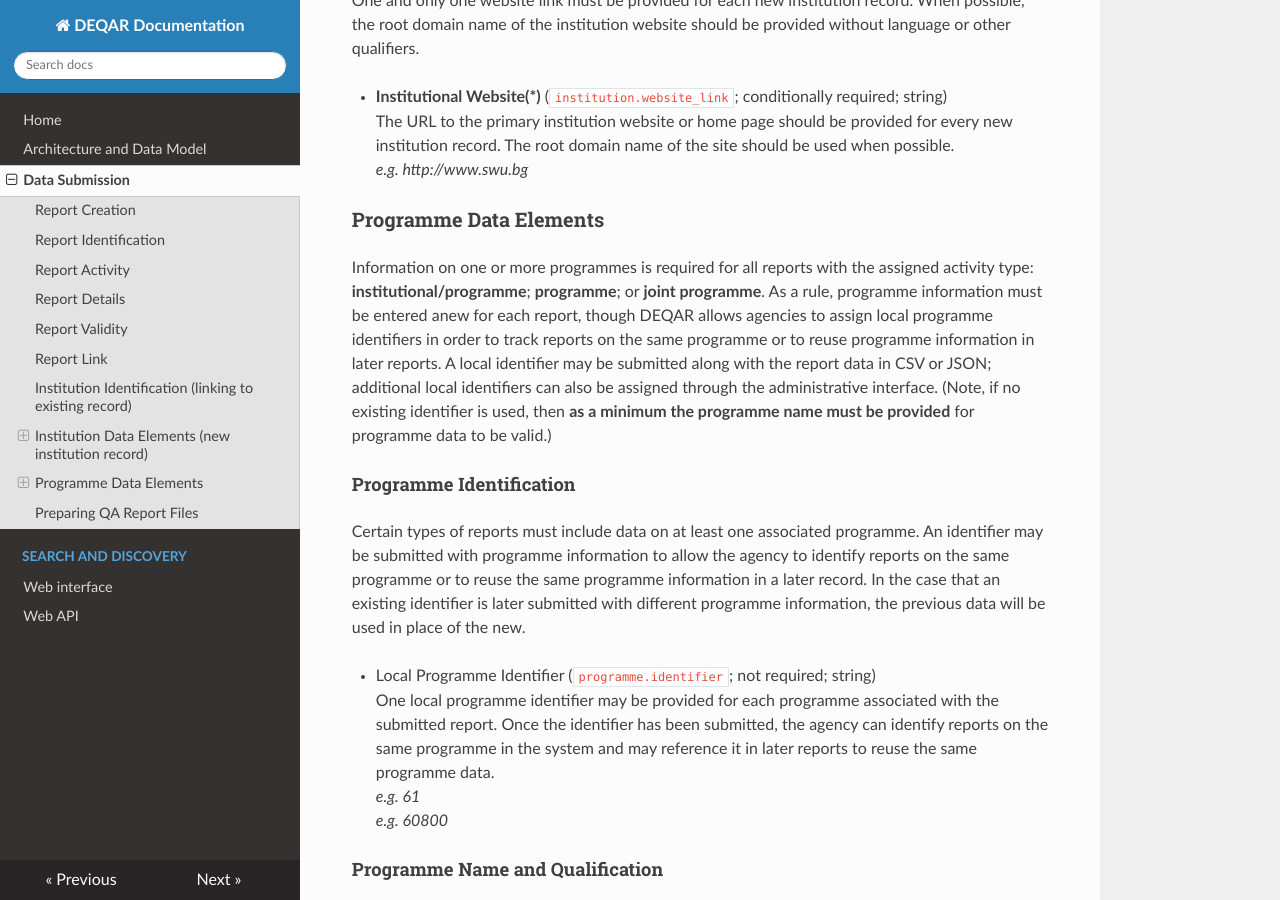
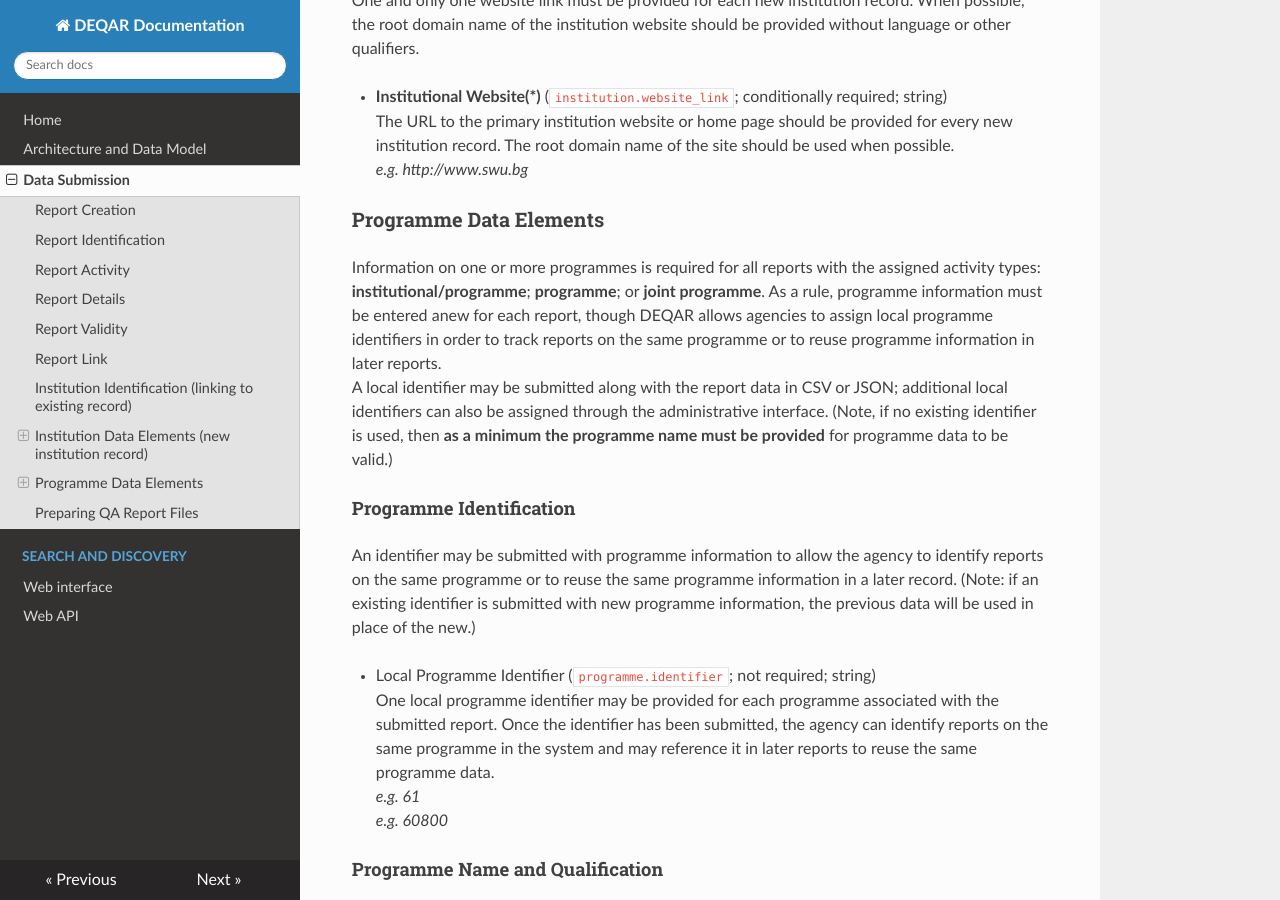
Before and after one commit to EQAR/deqar-docs, an MkDocs documentation site: the page built from docs/data_submission_overview.md, in a window 1280 px wide and 900 px high, scrolled down 7397 px. Built offline with MkDocs 1.6.1, drawn with Linux system fonts in a browser that asks for light colours; nearby versions of some CDN libraries; old or Windows-style settings are respelled for this version of MkDocs.

Commit message:
Update data_submission_overview.md

```diff
--- a/docs/data_submission_overview.md
+++ b/docs/data_submission_overview.md
@@ -205,11 +205,12 @@ The URL to the primary institution website or home page should be provided for e
 
 ### Programme Data Elements
 
-Information on one or more programmes is required for all reports with the assigned activity type: **institutional/programme**; **programme**; or **joint programme**. As a rule, programme information must be entered anew for each report, though DEQAR allows agencies to assign local programme identifiers in order to track reports on the same programme or to reuse programme information in later reports. A local identifier may be submitted along with the report data in CSV or JSON; additional local identifiers can also be assigned through the administrative interface. (Note, if no existing identifier is used, then **as a minimum the programme name must be provided** for programme data to be valid.)
+Information on one or more programmes is required for all reports with the assigned activity types: **institutional/programme**; **programme**; or **joint programme**. As a rule, programme information must be entered anew for each report, though DEQAR allows agencies to assign local programme identifiers in order to track reports on the same programme or to reuse programme information in later reports.
+A local identifier may be submitted along with the report data in CSV or JSON; additional local identifiers can also be assigned through the administrative interface. (Note, if no existing identifier is used, then **as a minimum the programme name must be provided** for programme data to be valid.)
 
 #### Programme Identification
 
-Certain types of reports must include data on at least one associated programme. An identifier may be submitted with programme information to allow the agency to identify reports on the same programme or to reuse the same programme information in a later record. In the case that an existing identifier is later submitted with different programme information, the previous data will be used in place of the new.
+An identifier may be submitted with programme information to allow the agency to identify reports on the same programme or to reuse the same programme information in a later record. (Note: if an existing identifier is submitted with new programme information, the previous data will be used in place of the new.)
 
 - Local Programme Identifier (<code>programme.identifier</code>; not required; string)
 One local programme identifier may be provided for each programme associated with the submitted report. Once the identifier has been submitted, the agency can identify reports on the same programme in the system and may reference it in later reports to reuse the same programme data.
```
